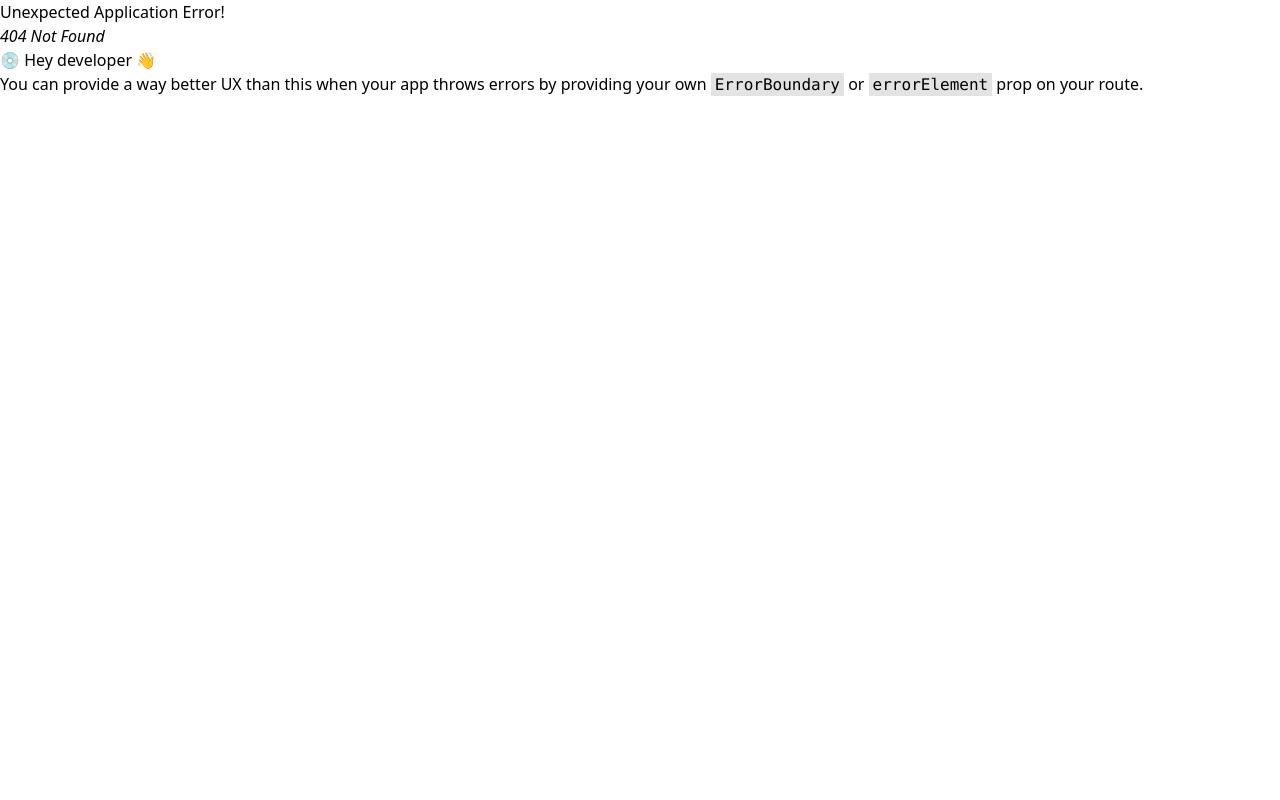
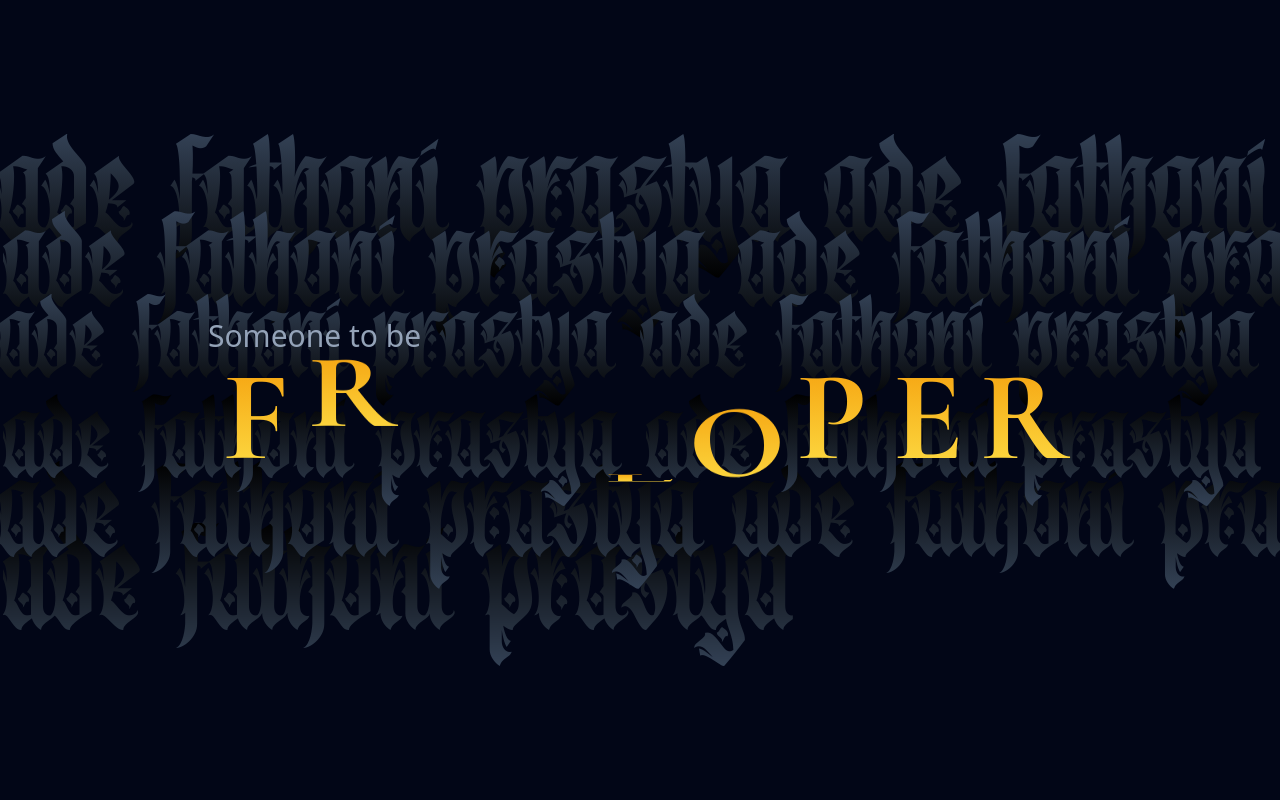
Before and after one commit to adeprastya/adefathoniprastya, a React (Vite) app: page /adefathoniprastya/app in a window 1280 px wide. Before the commit this address had no page. Shown: the top 800 px of the page. Built offline with nearby package versions, Linux system fonts and the light colour scheme; a web font is replaced by a local one.

Commit message:
feat: AnimatedText

```diff
--- a/src/assets/css/index.css
+++ b/src/assets/css/index.css
@@ -1,5 +1,14 @@
 @import url("https://fonts.googleapis.com/css2?family=Caesar+Dressing&family=Cormorant:ital,wght@0,300..700;1,300..700&family=Great+Vibes&family=Monsieur+La+Doulaise&family=Mystery+Quest&family=Tiny5&family=VT323&display=swap");
+
+@font-face {
+	font-family: "aveinatortia";
+	src: url("./../fonts/aveinatortia/Aveinatortia.ttf") format("truetype");
+}
 
 @tailwind base;
 @tailwind components;
 @tailwind utilities;
+
+body {
+	overflow-x: hidden;
+}
--- /dev/null
+++ b/src/components/AnimatedText.jsx
@@ -0,0 +1,46 @@
+import { useEffect, useRef, useState } from "react";
+import { AnimatePresence, motion } from "framer-motion";
+
+export default function AnimatedText({ arr, textStyle }) {
+	const [texts] = useState(arr);
+	const [textLength, setTextLength] = useState(0);
+	const [text, setText] = useState("");
+	const index = useRef(0);
+
+	useEffect(() => {
+		if (texts.length > 0) {
+			let maxLength = texts.reduce((max, text) => Math.max(max, text.length), 0);
+			setTextLength(maxLength);
+			setText(texts[0]);
+		}
+	}, [texts]);
+
+	useEffect(() => {
+		const interval = setInterval(() => {
+			index.current = (index.current + 1) % texts.length;
+
+			setText(texts[index.current]);
+		}, 4500);
+
+		return () => clearInterval(interval);
+	}, [texts]);
+
+	return (
+		<h1 className="grid grid-flow-col">
+			{Array.from({ length: textLength }).map((_, i) => (
+				<AnimatePresence mode="wait" key={i}>
+					<motion.div
+						key={i + text}
+						initial={{ top: "-50%", opacit: 0, rotateX: 90 }}
+						animate={{ top: 0, opacit: 1, rotateX: 0 }}
+						exit={{ top: "50%", opacit: 0, rotateX: 90 }}
+						transition={{ delay: i * 0.2, duration: 0.5, ease: "easeInOut" }}
+						className={textStyle + " relative inline-block"}
+					>
+						{text[i] || ""}
+					</motion.div>
+				</AnimatePresence>
+			))}
+		</h1>
+	);
+}
--- a/src/components/Home.jsx
+++ b/src/components/Home.jsx
@@ -1,14 +1,61 @@
 import ParallaxText from "@/components/ParallaxText";
+import AnimatedText from "@/components/AnimatedText";
 
 export default function Home({}) {
+	const arr = ["DEVELOPER", "FRONTEND", "STUDENT"];
+
 	return (
-		<div className="w-screen min-h-screen">
+		<div className="relative overflow-hidden w-full min-h-screen flex justify-center items-center">
+			<div className="z-10">
+				<p className="font-sans font-light text-xl sm:text-2xl lg:text-3xl text-slate-400">Someone to be</p>
+				<AnimatedText
+					arr={arr}
+					textStyle="font-cormorant font-bold text-5xl sm:text-7xl lg:text-9xl bg-gradient-to-b from-amber-500 to-yellow-300 bg-clip-text text-transparent w-9 sm:w-16 lg:w-24 text-center"
+				/>
+			</div>
+
 			<ParallaxText
-				baseVelocity={-100}
-				containerStyle="absolute top-[-0%]"
-				textStyle="font-cormorant font-bold text-[10rem] text-slate-950 text-shadow-border text-shadow-yellow-300"
+				baseVelocity={-10}
+				containerStyle="absolute translate-y-[-90%]"
+				textStyle="font-aveinatortia text-[9rem] bg-gradient-to-t from-black to-slate-700 bg-clip-text text-transparent"
 			>
-				A
+				ade fathoni prastya
+			</ParallaxText>
+			<ParallaxText
+				baseVelocity={10}
+				containerStyle="absolute translate-y-[-65%]"
+				textStyle="font-aveinatortia text-[8rem] bg-gradient-to-t from-black to-slate-700 bg-clip-text text-transparent"
+			>
+				ade fathoni prastya
+			</ParallaxText>
+			<ParallaxText
+				baseVelocity={-10}
+				containerStyle="absolute translate-y-[-30%]"
+				textStyle="font-aveinatortia text-[7rem] bg-gradient-to-t from-black to-slate-700 bg-clip-text text-transparent"
+			>
+				ade fathoni prastya
+			</ParallaxText>
+
+			<ParallaxText
+				baseVelocity={10}
+				containerStyle="absolute translate-y-[90%]"
+				textStyle="font-aveinatortia text-[9rem] bg-gradient-to-b from-black to-slate-700 bg-clip-text text-transparent"
+			>
+				ade fathoni prastya
+			</ParallaxText>
+			<ParallaxText
+				baseVelocity={-10}
+				containerStyle="absolute translate-y-[65%]"
+				textStyle="font-aveinatortia text-[8rem] bg-gradient-to-b from-black to-slate-700 bg-clip-text text-transparent"
+			>
+				ade fathoni prastya
+			</ParallaxText>
+			<ParallaxText
+				baseVelocity={10}
+				containerStyle="absolute translate-y-[30%]"
+				textStyle="font-aveinatortia text-[7rem] bg-gradient-to-b from-black to-slate-700 bg-clip-text text-transparent"
+			>
+				ade fathoni prastya
 			</ParallaxText>
 		</div>
 	);
--- a/src/main.jsx
+++ b/src/main.jsx
@@ -12,7 +12,7 @@ const router = createBrowserRouter([
 		element: <Intro />
 	},
 	{
-		path: "/adefathoniprastya/home",
+		path: "/adefathoniprastya/app",
 		element: <App />
 	}
 ]);
--- a/src/pages/app.jsx
+++ b/src/pages/app.jsx
@@ -1,14 +1,12 @@
 import Cursor from "@/components/Cursor";
 import Home from "@/components/Home";
-import { useRef } from "react";
 
 export default function App() {
-	const hovers = useRef([]);
+	return (
+		<div className="cursor-none bg-slate-950">
+			<Cursor hovers={[]} />
 
-	return (
-		<div className="overflow-x-hidden -z-[999] relative min-h-[200vh] min-w-screen bg-slate-950">
-			<Cursor hovers={hovers} />
-
+			<Home />
 			<Home />
 		</div>
 	);
--- a/src/pages/intro.jsx
+++ b/src/pages/intro.jsx
@@ -171,7 +171,7 @@ export default function Intro() {
 	// navigate to home
 	useEffect(() => {
 		if (index === 11) {
-			navigate("/adefathoniprastya/home");
+			navigate("/adefathoniprastya/app");
 		}
 	}, [index]);
 
--- a/tailwind.config.js
+++ b/tailwind.config.js
@@ -14,6 +14,7 @@ export default {
 					"1px 1px 0 var(--tw-shadow-color, rgba(0, 0, 0, 0.2)), -1px 1px 0 var(--tw-shadow-color, rgba(0, 0, 0, 0.2)), 1px -1px 0 var(--tw-shadow-color, rgba(0, 0, 0, 0.2)), -1px -1px 0 var(--tw-shadow-color, rgba(0, 0, 0, 0.2))"
 			},
 			fontFamily: {
+				aveinatortia: ["aveinatortia", "system-ui", "sans"],
 				caesarDressing: ["Caesar Dressing", "system-ui", "sans"],
 				cormorant: ["Cormorant", "serif"],
 				greatVibes: ["Great Vibes", "cursive"],
```
Also changed, not shown: src/assets/fonts/aveinatortia/Aveinatortia.ttf (added).
